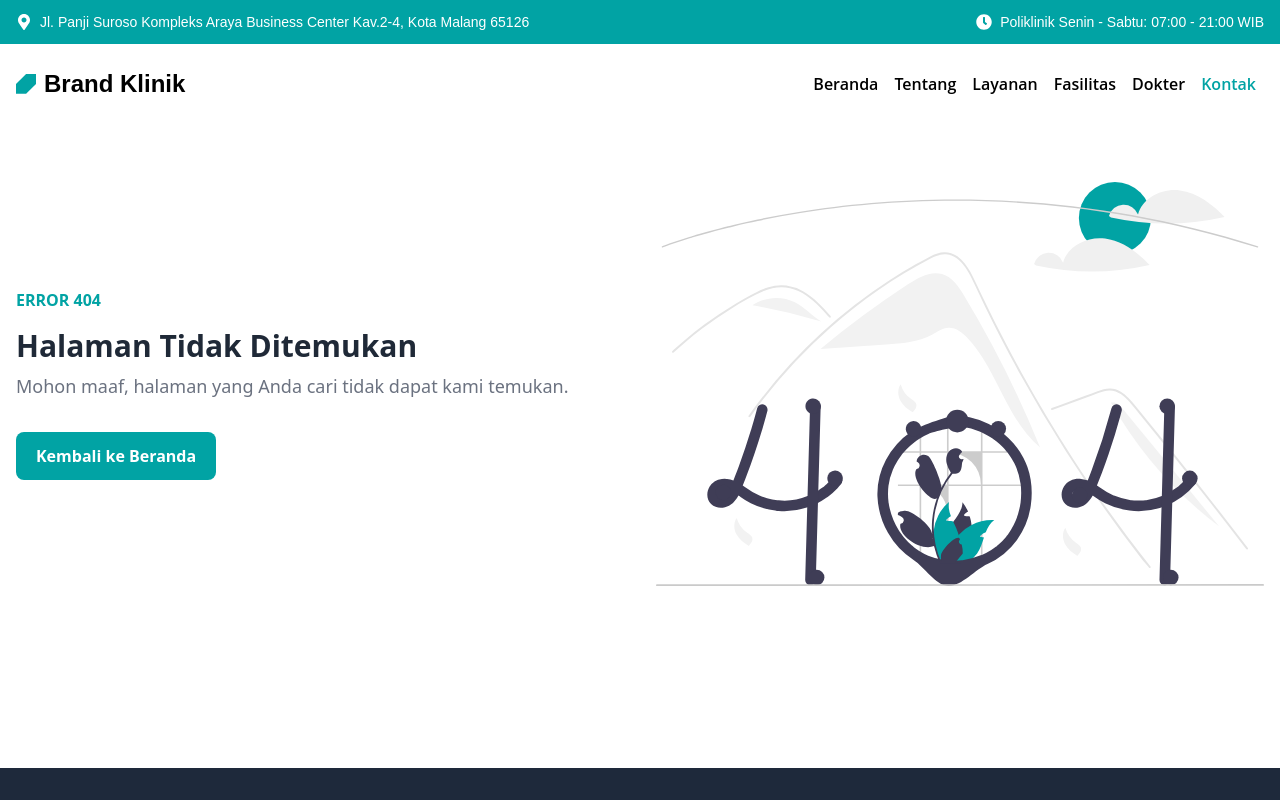
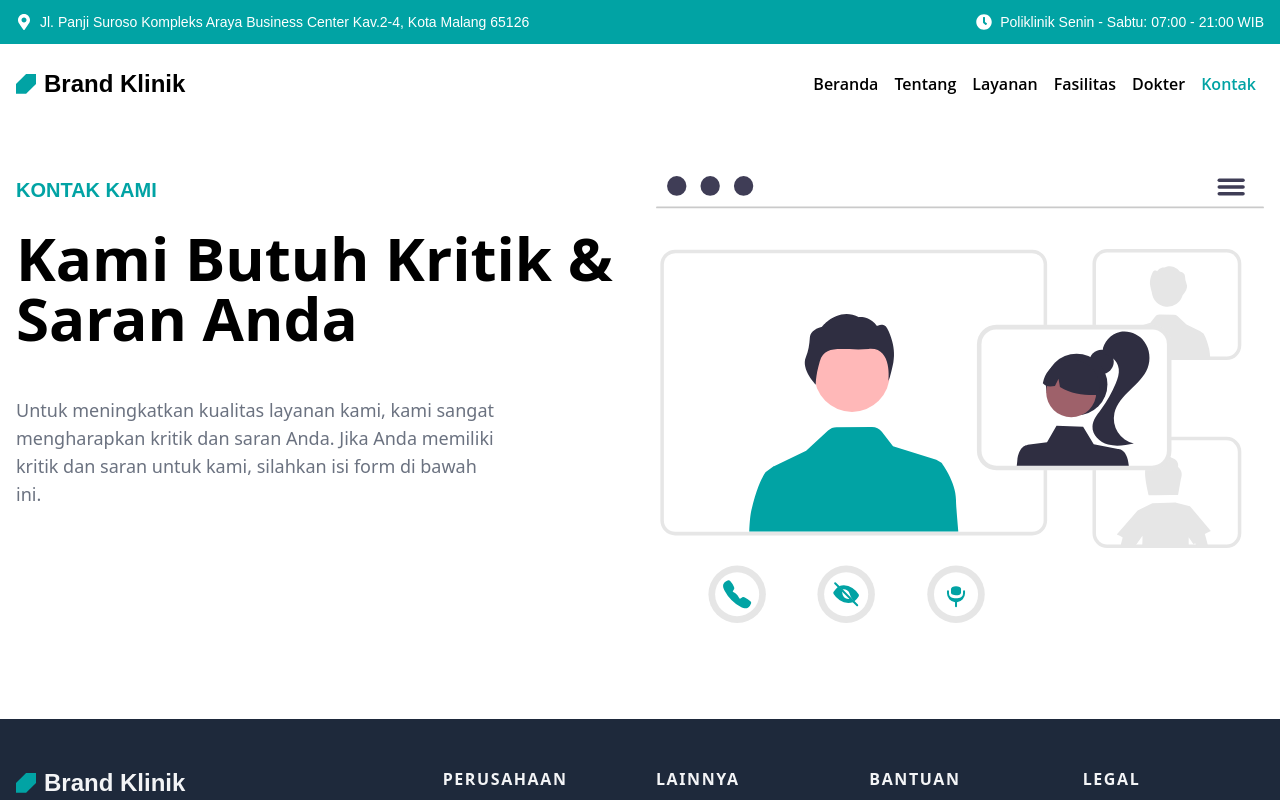
Before and after one commit to nuflakbrr/nouklinik, a Next.js app: page /contact in a window 1280 px wide. Before the commit this address had no page. Shown: the top 800 px of the page. Built offline with nearby package versions, Linux system fonts and the light colour scheme.

Commit message:
feat: create contact page (not complete yet)

```diff
--- /dev/null
+++ b/src/components/Containers/Contact/Contact.tsx
@@ -0,0 +1,19 @@
+import { FC } from 'react';
+import Head from 'next/head';
+import TopSection from './components/Top';
+
+const ContainerContact: FC = () => {
+  return (
+    <>
+      <Head>
+        <title>Kontak Kami - Brand Klinik</title>
+      </Head>
+
+      <main className="pt-20">
+        <TopSection />
+      </main>
+    </>
+  );
+};
+
+export default ContainerContact;
--- /dev/null
+++ b/src/components/Containers/Contact/components/Top.tsx
@@ -0,0 +1,40 @@
+import { FC } from 'react';
+
+const TopSection: FC = () => {
+  return (
+    <section className="py-10 lg:py-24">
+      <div className="max-w-7xl mx-auto">
+        <div className="container">
+          <div className="flex flex-wrap-reverse">
+            <div className="w-full px-4 lg:w-1/2">
+              <p className="font-primary font-semibold text-lg xl:text-xl text-primary uppercase mb-4 md:mb-6">
+                Kontak Kami
+              </p>
+
+              <h1 className=" text-4xl sm:text-5xl md:text-6xl font-bold mb-8 md:mb-12">
+                Kami Butuh Kritik & Saran Anda
+              </h1>
+
+              <p className="lg:w-4/5 text-gray-500 xl:text-lg leading-relaxed mb-8 md:mb-12">
+                Untuk meningkatkan kualitas layanan kami, kami sangat
+                mengharapkan kritik dan saran Anda. Jika Anda memiliki kritik
+                dan saran untuk kami, silahkan isi form di bawah ini.
+              </p>
+            </div>
+
+            <div className="mb-10 lg:mb-0 w-full px-4 lg:w-1/2">
+              <img
+                src="/assets/svg/undraw_group_video.svg"
+                loading="lazy"
+                alt="Hero Illustration"
+                className="w-full h-full object-cover object-center"
+              />
+            </div>
+          </div>
+        </div>
+      </div>
+    </section>
+  );
+};
+
+export default TopSection;
--- /dev/null
+++ b/src/pages/contact.tsx
@@ -0,0 +1,9 @@
+import { FC } from 'react';
+
+import ContainerContact from '../components/Containers/Contact/Contact';
+
+const Contact: FC = () => {
+  return <ContainerContact />;
+};
+
+export default Contact;
```
